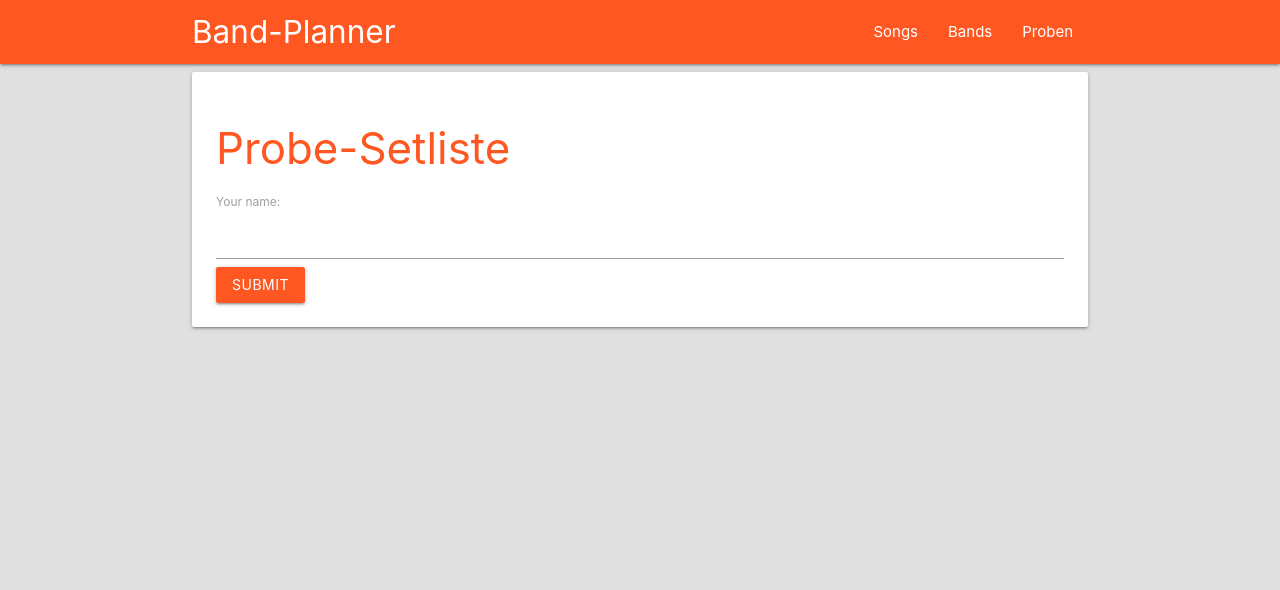
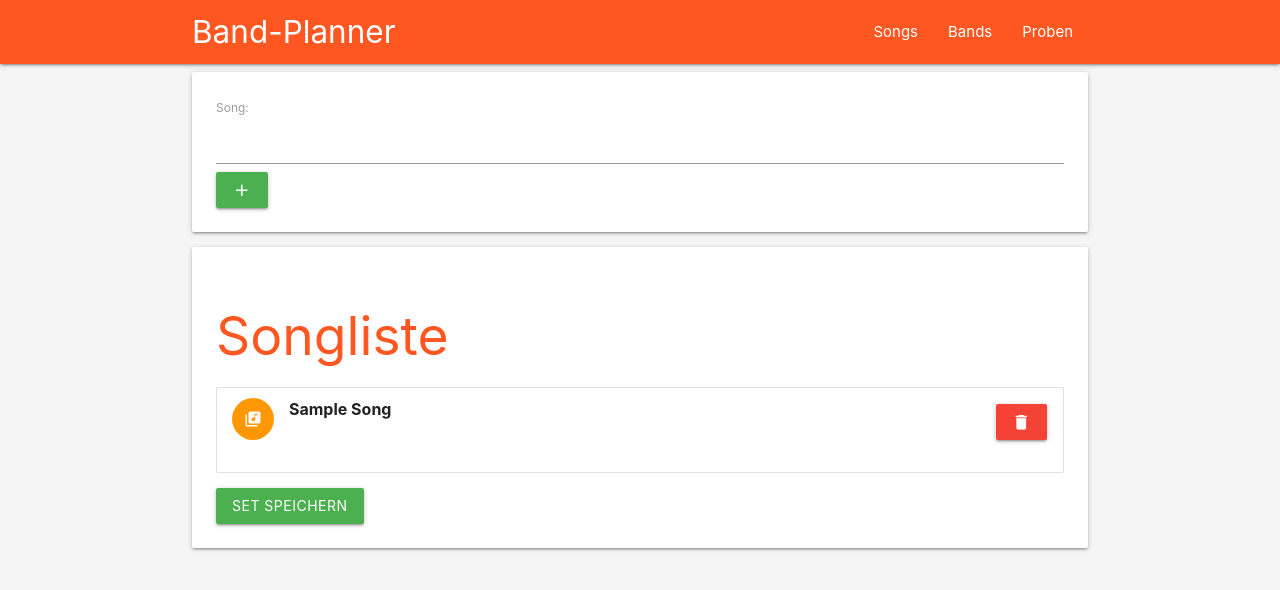
Before and after one commit to lrwagner/song_webapp, a Django app: page /create_rehearsal in a window 1280 px wide. Shown: the top 590 px of the page. Run offline with Django 3.2, Linux system fonts and the light colour scheme; tables that the repository leaves empty hold one stand-in row (values such as "Sample post").

Commit message:
added forms for rehearsals

```diff
--- a/song_webapp/song_request/forms.py
+++ b/song_webapp/song_request/forms.py
@@ -1,4 +1,4 @@
 from django import forms
 
-class NameForm(forms.Form):
-    your_name = forms.CharField(label='Your name', max_length=100)
+class RehearsalForm(forms.Form):
+    song_name = forms.CharField(label='Song', max_length=100)
--- a/song_webapp/song_request/management/commands/create_test_db.py
+++ b/song_webapp/song_request/management/commands/create_test_db.py
@@ -30,7 +30,6 @@ class Command(BaseCommand):
                     name=row['song'],
                     band=band,
                     album='album_name',
-                    year=0000,
                     info='leer'
                 )
                 song.save()
--- a/song_webapp/song_request/models.py
+++ b/song_webapp/song_request/models.py
@@ -13,11 +13,11 @@ class Band(models.Model):
 class Song(models.Model):
     name = models.CharField(max_length=40, verbose_name='Titel', unique=True)
     album = models.CharField(max_length=40, verbose_name='Album')
-    published = models.IntegerField(verbose_name='Erscheinungsjahr')
+    published = models.IntegerField(verbose_name='Erscheinungsjahr', default=0)
     band = models.ForeignKey(Band, verbose_name='Band', on_delete=models.CASCADE)
-    lyrics = models.TextField(verbose_name='Lyrics')
-    info = models.TextField(verbose_name='Info')
-    archive = models.BooleanField(verbose_name='Archivsong')
+    lyrics = models.TextField(verbose_name='Lyrics', default='keine')
+    info = models.TextField(verbose_name='Info', default='keine')
+    archive = models.BooleanField(verbose_name='Archivsong', default=False)
 
     @property
     def rehearsed_count(self):
@@ -57,7 +57,8 @@ class Song(models.Model):
 
 class Rehearsal(models.Model):
     date = models.DateField(verbose_name='Datum')
-    songs = models.ManyToManyField(Song, verbose_name='Songs')
+    songs = models.ManyToManyField(Song, default=None, verbose_name='Songs')
+    in_progress = models.BooleanField(default=False)
 
     def __str__(self):
         return str(self.date)
--- a/song_webapp/song_request/templates/song_request/base.html
+++ b/song_webapp/song_request/templates/song_request/base.html
@@ -12,7 +12,7 @@
   <meta name="viewport" content="width=device-width, initial-scale=1.0" />
 </head>
 
-<body class="grey lighten-2">
+<body class="grey lighten-4">
   <nav class="deep-orange">
     <div class="nav-wrapper container">
       <a href="#" class="brand-logo">Band-Planner</a>
--- a/song_webapp/song_request/templates/song_request/create_rehearsal.html
+++ b/song_webapp/song_request/templates/song_request/create_rehearsal.html
@@ -2,13 +2,39 @@
 
 {% block content %}
 <div class="card-panel">
-    <h3 class="header deep-orange-text">Probe-Setliste</h3>
-    <form action="/create_rehearsal/" method="post">
+  <form action="{% url 'create_rehearsal' %}" method="post">
+    {% csrf_token %}
+    {{ form }}
+    <button type="submit" class="btn green"><i class="material-icons white-text">add</i></button>
+  </form>
+  </form>
+</div>
+
+{% if songs %}
+<div class="card-panel">
+  <h2 class="header deep-orange-text">Songliste</h2>
+  <ul class="collection">
+    {% for song in songs %}
+    <li class="collection-item avatar">
+      <i class="material-icons circle {{ song.color }}">library_music</i>
+      <span class="title"><b>{{ song.name|title }}</b></span>
+      <p>
+        {{ song.band|title }}<br>
+      </p>
+      <div class="secondary-content">
+      <form action="{% url 'delete_song' rehearsal.id song.id %}" method="post">
         {% csrf_token %}
-        {{ form }}
-        <input type="submit" value="Submit" class="btn deep-orange">
-    </form>
+        <button type="submit" class="btn red"><i class="material-icons white-text">delete</i></a>
+      </form>
+      </div>
+    </li>
+    {% endfor %}
+  </ul>
+    <form action="{% url 'submit_rehearsal' rehearsal.id %}" method="post">
+      {% csrf_token %}
+      <input type="submit" value="Set speichern" class="btn green">
     </form>
 </div>
+{% endif %}
 
 {% endblock content %}
--- a/song_webapp/song_request/templates/song_request/rehearsals.html
+++ b/song_webapp/song_request/templates/song_request/rehearsals.html
@@ -25,7 +25,7 @@
 {% for rehearsal in rehearsals %}
 <div class="card-panel">
   <h3 class="orange-text">Probedatum: {{ rehearsal.date }}</h3>
-    <h4 class="header grey-text">Songliste</h4>
+    <h4 class="header grey-text">Setliste</h4>
   <ul class="collection">
   {% for song in rehearsal.songs.all %}
   <li class="collection-item avatar">
--- a/song_webapp/song_request/urls.py
+++ b/song_webapp/song_request/urls.py
@@ -7,5 +7,7 @@ urlpatterns = [
     path('songs', views.song_view, name='songs'),
     path('bands', views.band_view, name='bands'),
     path('proben', views.rehearsal_view, name='proben'),
-    path('create_rehearsal', views.create_rehearsal_view, name='create_rehearsal')
+    path('create_rehearsal', views.create_rehearsal_view, name='create_rehearsal'),
+    path(r'delete/<int:rehearsal>/<int:song>/', views.rehearsal_del_song, name='delete_song'),
+    path(r'submit/<int:rehearsal>', views.rehearsal_del_song, name='submit_rehearsal')
 ]
--- a/song_webapp/song_request/views.py
+++ b/song_webapp/song_request/views.py
@@ -1,9 +1,10 @@
-from django.shortcuts import render
+from datetime import date
+
+from django.shortcuts import render, get_object_or_404, redirect
 from django.db.models import Count
-from django.http import HttpResponseRedirect
 
 from song_request import models
-from .forms import NameForm
+from .forms import RehearsalForm
 
 
 def song_view(request):
@@ -32,18 +33,47 @@ def rehearsal_view(request):
 
 
 def create_rehearsal_view(request):
-        # if this is a POST request we need to process the form data
+
+    if models.Rehearsal.objects.filter(in_progress=True).exists():
+        rehearsal = models.Rehearsal.objects.filter(in_progress=True).get()
+
+        if request.method == 'POST':
+            form = RehearsalForm(request.POST)
+            song_name = form.data['song_name']
+            song = models.Song.objects.filter(name=song_name).get()
+            rehearsal.songs.add(song)
+            songs = rehearsal.songs.all()
+
+        else:
+            songs = rehearsal.songs.all()
+    else:
+        today = date.today()
+        rehearsal = models.Rehearsal(date=today, in_progress=True)
+        rehearsal.save()
+        songs = None
+
+    context = {
+        'form': RehearsalForm(),
+        'rehearsal': rehearsal,
+        'songs': songs
+        }
+    return render(request, 'song_request/create_rehearsal.html', context)
+
+
+def rehearsal_del_song(request, rehearsal, song):
+    rehearsal = get_object_or_404(models.Rehearsal, pk=rehearsal)
+    song = get_object_or_404(models.Song, pk=song)
+
     if request.method == 'POST':
-        # create a form instance and populate it with data from the request:
-        form = NameForm(request.POST)
-        # check whether it's valid:
-        if form.is_valid():
-            # process the data in form.cleaned_data as required
-            # ...
-            # redirect to a new URL:
-            return HttpResponseRedirect('/probe/')
+        rehearsal.songs.remove(song)
+        return redirect('create_rehearsal')
 
-    # if a GET (or any other method) we'll create a blank form
-    else:
-        form = NameForm()
-    return render(request, 'song_request/create_rehearsal.html', {'form': form})
+    return redirect('create_rehearsal')
+
+
+def submit_rehearsal(request, rehearsal):
+    rehearsal = get_object_or_404(models.Rehearsal, pk=rehearsal)
+    rehearsal.in_progress = False
+    rehearsal.save()
+
+    return redirect('create_rehearsal')
```
Also changed, not shown: song_webapp/song_request/migrations/0004_auto_20200815_0927.py (added), song_webapp/song_request/migrations/0005_auto_20200815_0929.py (added), song_webapp/song_request/migrations/0006_auto_20200816_2334.py (added), song_webapp/song_request/migrations/0007_rehearsal_in_progress.py (added), song_webapp/song_request/migrations/0008_auto_20200828_1843.py (added), song_webapp/song_request/templates/song_request/songs.html (line endings or trailing spaces), 1 other file.
